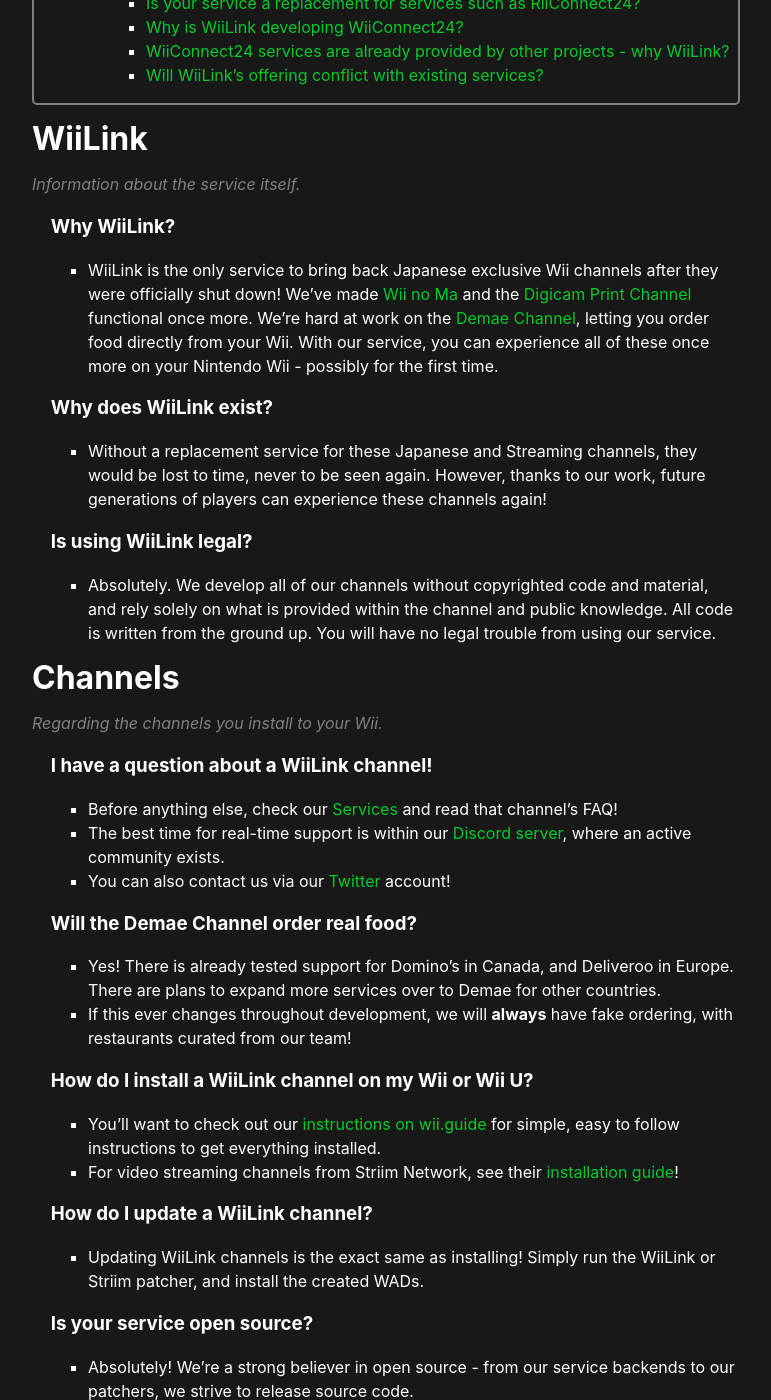
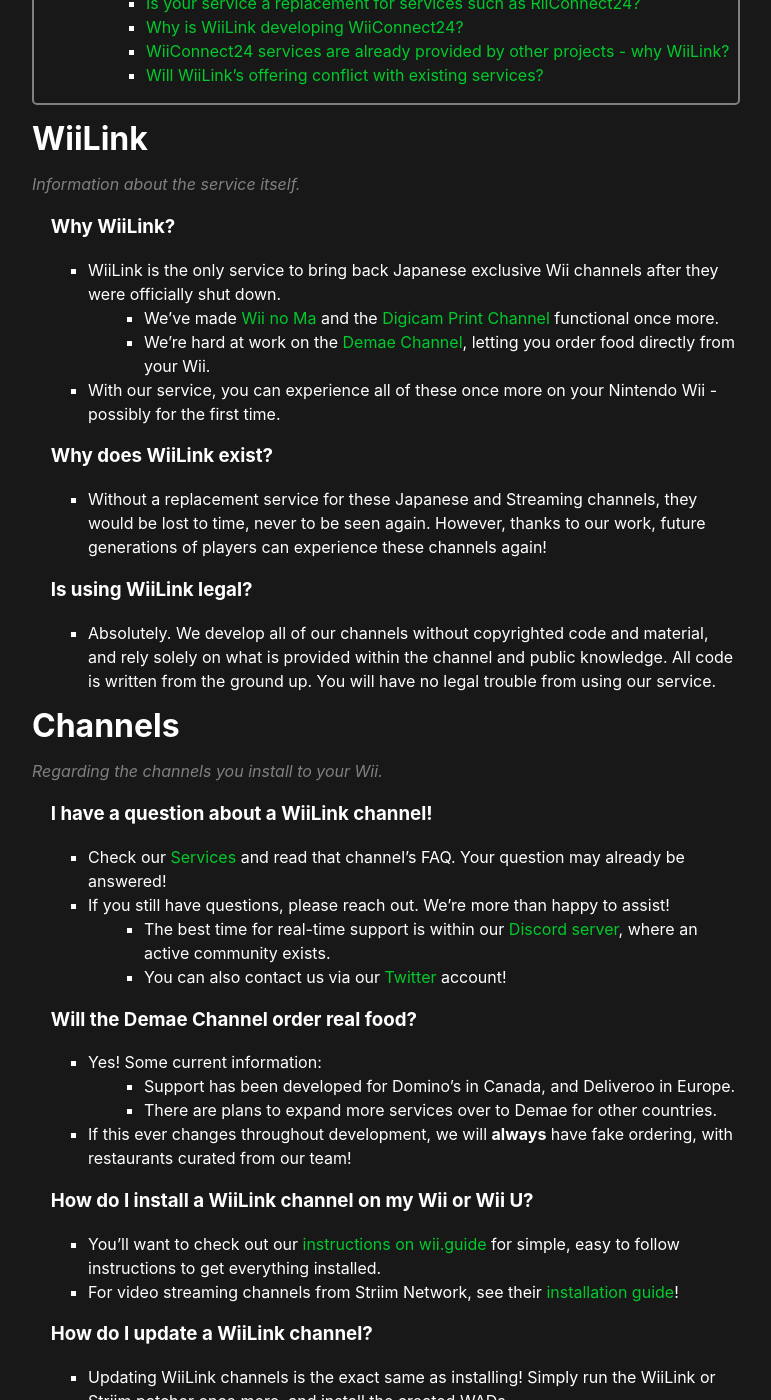
Before and after one commit to WiiLink24/WiiLink24.github.io, a Jekyll site: the page built from faq.md, in a window 1280 px wide and 1400 px high, scrolled down 488 px. Shown: the whole window, without its empty margins (254-1025 px from the left). Built offline with Jekyll 4.4.1, drawn with Linux system fonts in a browser that asks for light colours; some of the changed text lies outside the part shown.

Commit message:
Use bullet points more fully
An in-development version prior to the latest commit did not allow for second levels of bullet points to have proper margins.

```diff
--- a/faq.md
+++ b/faq.md
@@ -31,7 +31,10 @@
 </div>
 
 ### Why WiiLink?
-  - WiiLink is the only service to bring back Japanese exclusive Wii channels after they were officially shut down! We've made [Wii no Ma](/services/wii-room) and the [Digicam Print Channel](/services/digicam) functional once more. We're hard at work on the [Demae Channel](/services/demae), letting you order food directly from your Wii. With our service, you can experience all of these once more on your Nintendo Wii - possibly for the first time.
+ - WiiLink is the only service to bring back Japanese exclusive Wii channels after they were officially shut down.
+   - We've made [Wii no Ma](/services/wii-room) and the [Digicam Print Channel](/services/digicam) functional once more.
+   - We're hard at work on the [Demae Channel](/services/demae), letting you order food directly from your Wii.
+ - With our service, you can experience all of these once more on your Nintendo Wii - possibly for the first time.
 
 ### Why does WiiLink exist?
 - Without a replacement service for these Japanese and Streaming channels, they would be lost to time, never to be seen again. However, thanks to our work, future generations of players can experience these channels again!
@@ -45,24 +48,27 @@
 </div>
 
 ### I have a question about a WiiLink channel!
- - Before anything else, check our [Services](/services) and read that channel's FAQ!
- - The best time for real-time support is within our [Discord server]({{ site.discord }}), where an active community exists.
- - You can also contact us via our [Twitter](https://twitter.com/wiilink24) account!
+ - Check our [Services](/services) and read that channel's FAQ. Your question may already be answered!
+ - If you still have questions, please reach out. We're more than happy to assist!
+    - The best time for real-time support is within our [Discord server]({{ site.discord }}), where an active community exists.
+    - You can also contact us via our [Twitter](https://twitter.com/wiilink24) account!
 
 ### Will the Demae Channel order real food?
- - Yes! There is already tested support for Domino's in Canada, and Deliveroo in Europe. There are plans to expand more services over to Demae for other countries.
+ - Yes! Some current information:
+   - Support has been developed for Domino's in Canada, and Deliveroo in Europe.
+   - There are plans to expand more services over to Demae for other countries.
  - If this ever changes throughout development, we will **always** have fake ordering, with restaurants curated from our team!
 
 ### How do I install a WiiLink channel on my Wii or Wii U?
  - You'll want to check out our [instructions on wii.guide]({{ site.guide }}) for simple, easy to follow instructions to get everything installed.
- - For video streaming channels from Striim Network, see their [installation guide]({{ site.guide_kirby }})!
+ - For video streaming channels from Striim Network, see their [installation guide]({{ site.guide_striim }})!
 
 ### How do I update a WiiLink channel?
- - Updating WiiLink channels is the exact same as installing! Simply run the WiiLink or Striim patcher, and install the created WADs.
+ - Updating WiiLink channels is the exact same as installing! Simply run the WiiLink or Striim patcher once more, and install the created WADs.
 
 ### Is your service open source?
  - Absolutely! We're a strong believer in open source - from our service backends to our patchers, we strive to release source code.
- - We're primarily active on GitHub, and highly appreciate contributions! Check us out: [https://github.com/WiiLink24](https://github.com/WiiLink24)
+ - We're primarily active on GitHub, and highly appreciate contributions! Check us out: [{{ site.github }}]({{ site.github }})
 
 <div class="title-pair">
 # WiiConnect24
```
